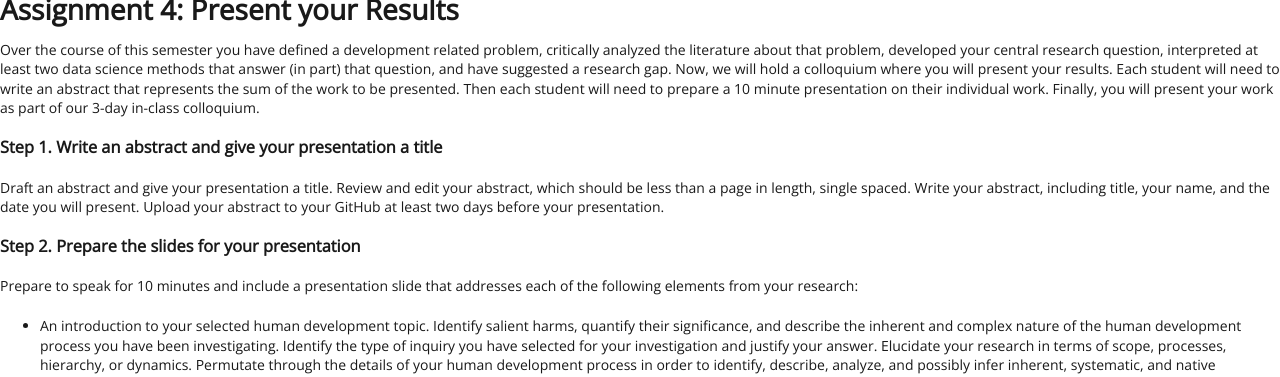
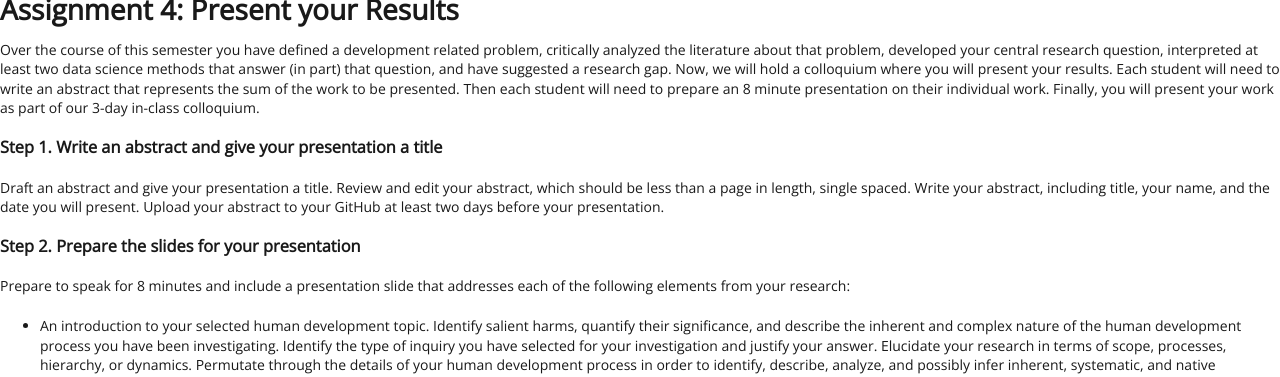
Before and after one commit to EMBrewer/dat150, a Jekyll site: the page built from _posts/2021-09-23-Assignment4.md, in a window 1280 px wide. Shown: the top 377 px of the page. Built offline with Jekyll 4.4.1, drawn with Linux system fonts in a browser that asks for light colours; our own code applies the rules of GitHub Pages for plain Markdown files.

Commit message:
Update 2021-09-23-Assignment4.md

```diff
--- a/_posts/2021-09-23-Assignment4.md
+++ b/_posts/2021-09-23-Assignment4.md
@@ -1,6 +1,6 @@
 # Assignment 4: Present your Results
 
-Over the course of this semester you have defined a development related problem, critically analyzed the literature about that problem, developed your central research question, interpreted at least two data science methods that answer (in part) that question, and have suggested a research gap. Now, we will hold a colloquium where you will present your results. Each student will need to write an abstract that represents the sum of the work to be presented. Then each student will need to prepare a 10 minute presentation on their individual work. Finally, you will present your work as part of our 3-day in-class colloquium.
+Over the course of this semester you have defined a development related problem, critically analyzed the literature about that problem, developed your central research question, interpreted at least two data science methods that answer (in part) that question, and have suggested a research gap. Now, we will hold a colloquium where you will present your results. Each student will need to write an abstract that represents the sum of the work to be presented. Then each student will need to prepare an 8 minute presentation on their individual work. Finally, you will present your work as part of our 3-day in-class colloquium.
 
 ### Step 1. Write an abstract and give your presentation a title
 
@@ -8,7 +8,7 @@ Draft an abstract and give your presentation a title. Review and edit your abstr
 
 ### Step 2. Prepare the slides for your presentation
 
-Prepare to speak for 10 minutes and include a presentation slide that addresses each of the following elements from your research:
+Prepare to speak for 8 minutes and include a presentation slide that addresses each of the following elements from your research:
 
 * An introduction to your selected human development topic. Identify salient harms, quantify their significance, and describe the inherent and complex nature of the human development process you have been investigating. Identify the type of inquiry you have selected for your investigation and justify your answer. Elucidate your research in terms of scope, processes, hierarchy, or dynamics. Permutate through the details of your human development process in order to identify, describe, analyze, and possibly infer inherent, systematic, and native intricacies.
 * State the two+ data science methods you selected. Identify and describe the data sources used as well as incorporated variables and methods of sensing or collection. Describe what each method does and how it advances an improved understanding of your selected human development process. Identify the most salient findings resulting from the application of your data science methods. Be sure to use formulas, tables, charts, graphs, and maps, as needed.
```
